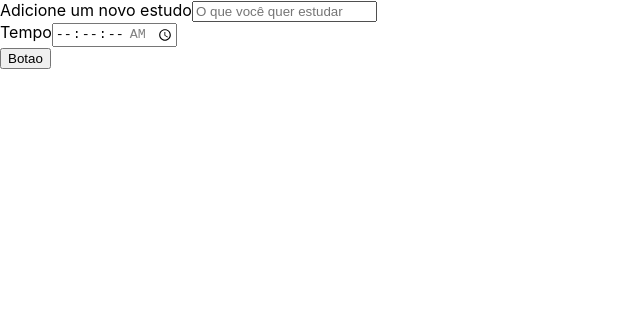
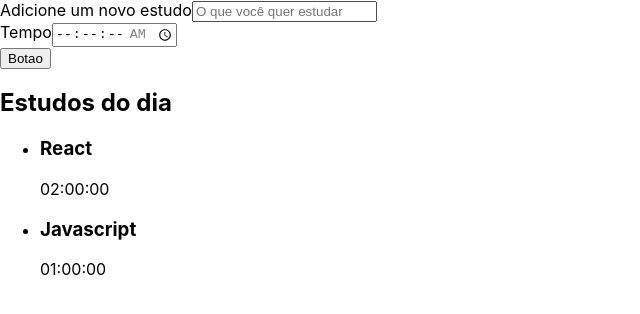
Before and after one commit to torquatonatalia/alura-studies, a React (Create React App) app: page / in a window 1280 px wide. Shown: the top 314 px of the page, without its empty margins (0-640 px from the left). Built offline with nearby package versions, Linux system fonts and the light colour scheme.

Commit message:
Criando os demais componentes de forma estática

```diff
--- a/src/App.tsx
+++ b/src/App.tsx
@@ -1,10 +1,13 @@
 import React from 'react';
 import Form from './components/Form';
+import List from './components/List';
 
 function App() {
   return (
     <div className="App">
       <Form />
+
+      <List />
     </div>
   );
 }
--- /dev/null
+++ b/src/components/List/index.tsx
@@ -0,0 +1,35 @@
+import React from 'react';
+
+function List() {
+    const tarefas = [
+      {
+        tarefa: 'React',
+        tempo: '02:00:00'
+      },
+      {
+        tarefa: 'Javascript',
+        tempo: '01:00:00'
+      }
+    ]
+    return (
+        <aside>
+            <h2>
+                Estudos do dia
+            </h2>
+            <ul>
+                {tarefas.map((item, index) => (
+                    <li key={index}>
+                        <h3>
+                            {item.tarefa}
+                        </h3>
+                        <span>
+                            {item.tempo}
+                        </span>
+                    </li>
+                ))}
+            </ul>
+        </aside>
+    )
+}
+
+export default List;
```
